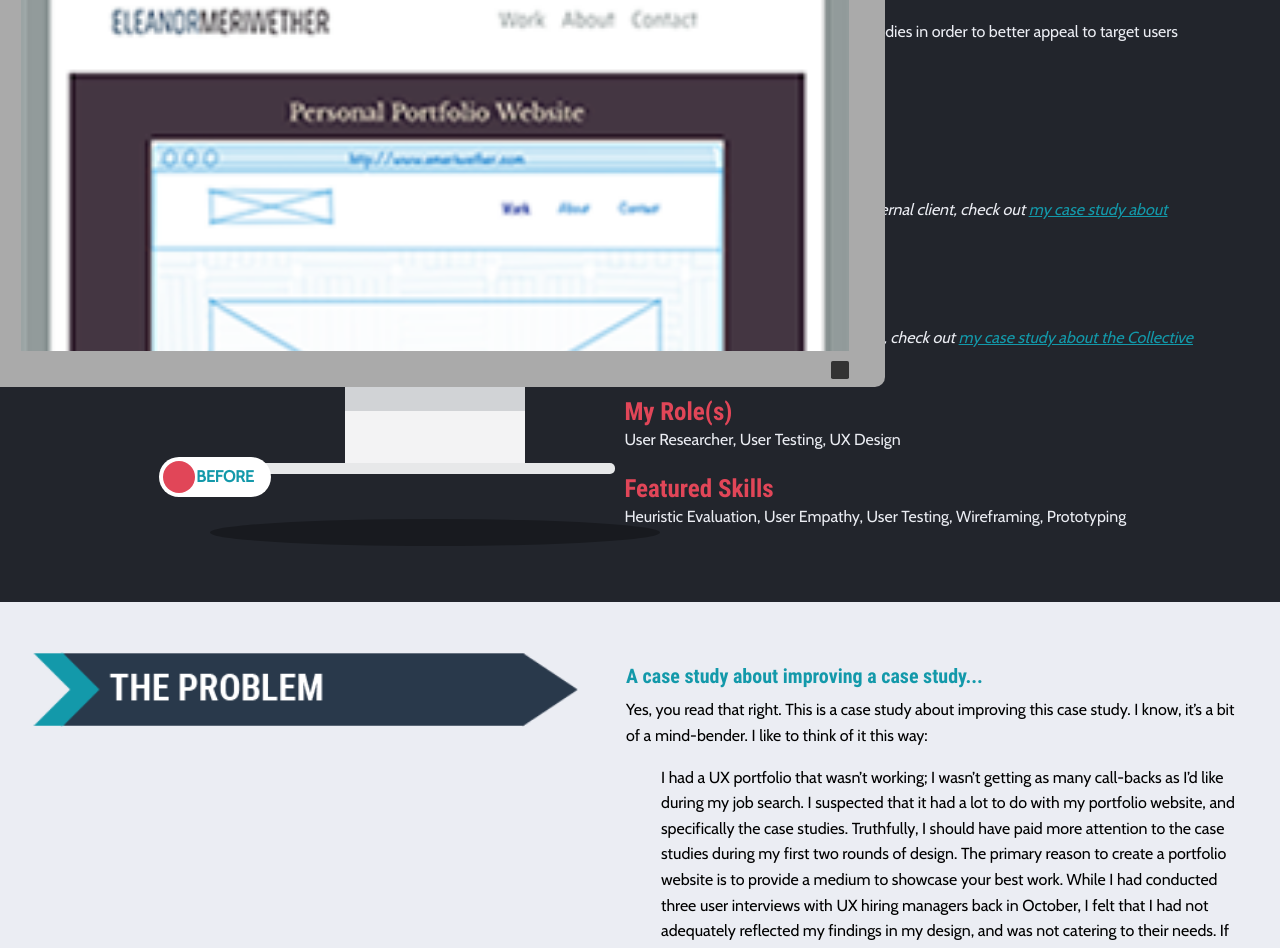
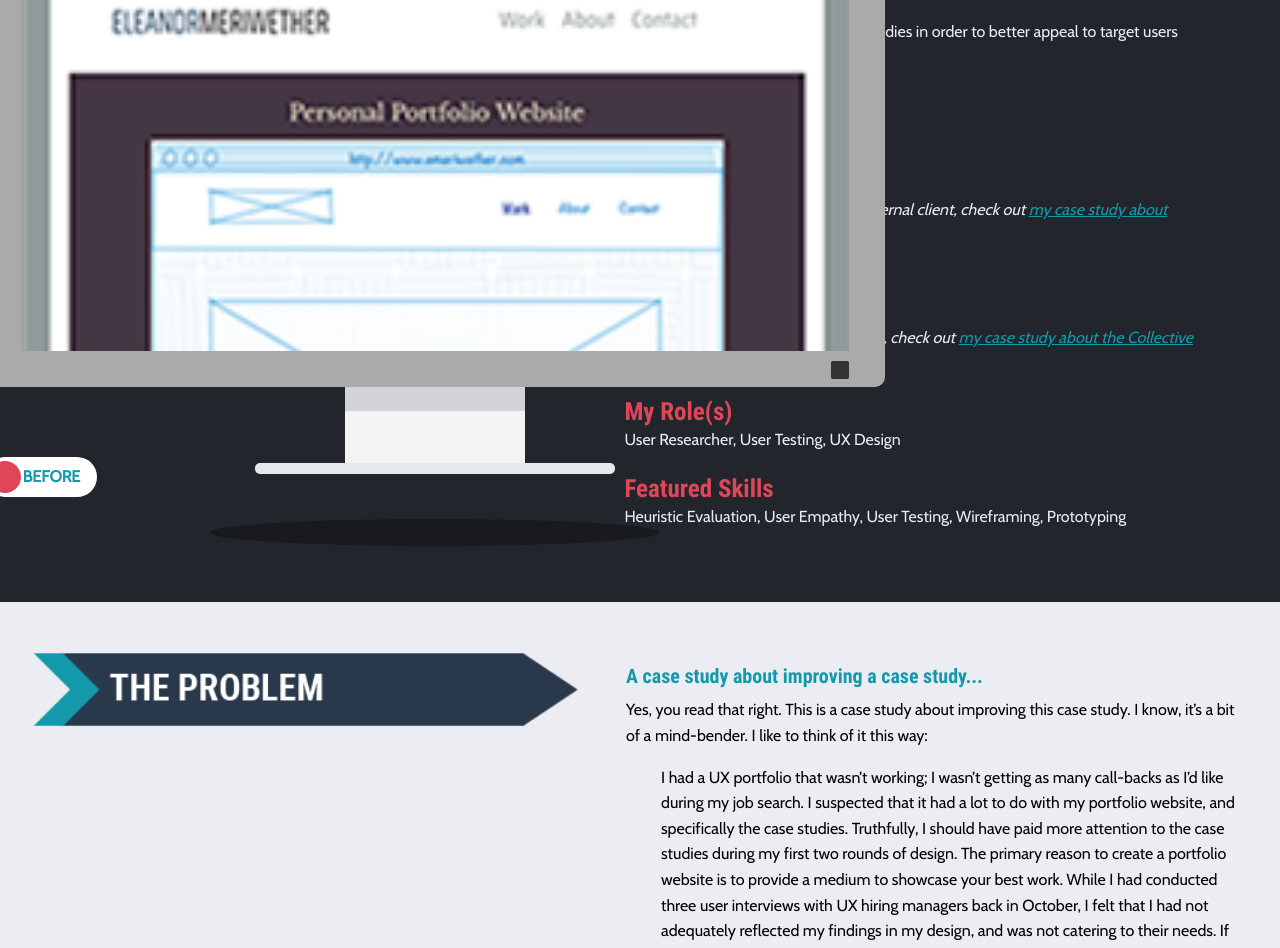
Before and after one commit to emeriwether/emeriwether.github.io, a Jekyll site: the page built from project.html, in a window 1280 px wide. Shown: the part 482-1430 px from the top of the page. Built offline with Jekyll 4.4.1, drawn with Linux system fonts in a browser that asks for light colours.

Commit message:
reorder header image and add label for small and medium

```diff
--- a/project.html
+++ b/project.html
@@ -50,9 +50,20 @@
         <div class="large-6 cell large-order-1" id="headerImage">
             <div class="grid-x">
 
-                <div class="small-10 cell">
+                <h4 class="text-left headerSectionLabel hide-for-large">Results: Before and After the Redesign</h4>
+
+                <!-- TOGGLE -->
+                <div class="switch large small-4 cell large-order-2" id="headerToggle">
+                  <input class="switch-input" id="defaultSwitch" type="checkbox" name="defaultSwitch">
+                  <label class="switch-paddle" for="defaultSwitch">
+                    <span class="show-for-sr"></span>
+                    <span class="switch-active" aria-hidden="true">AFTER</span>
+                    <span class="switch-inactive" aria-hidden="true">BEFORE</span>
+                  </label>
+                </div>
 
                     <!-- BEFORE & AFTER IMAGE -->
+                <div class="small-10 cell large-order-1">
                     <div class="container">
                       <div class="monitor">
                         <div class="screen">
@@ -63,20 +74,8 @@
                       </div>
                       <div class="monitor-stand"></div>
                     </div>
+                </div>
 
-                    <!-- TOGGLE -->
-                    <div class="grid-x align-middle align-center">
-                        <div class="switch large small-4 cell" id="headerToggle">
-                          <input class="switch-input" id="defaultSwitch" type="checkbox" name="defaultSwitch">
-                          <label class="switch-paddle" for="defaultSwitch">
-                            <span class="show-for-sr"></span>
-                            <span class="switch-active" aria-hidden="true">AFTER</span>
-                            <span class="switch-inactive" aria-hidden="true">BEFORE</span>
-                          </label>
-                        </div>
-                    </div>
-
-                </div>
             </div>
         </div>
 
```
